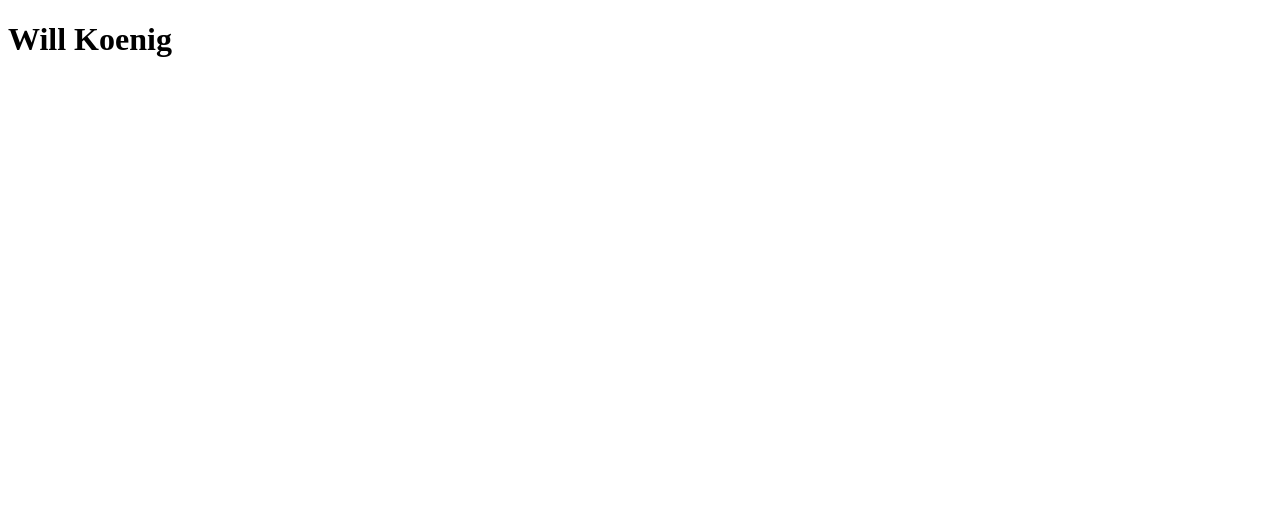
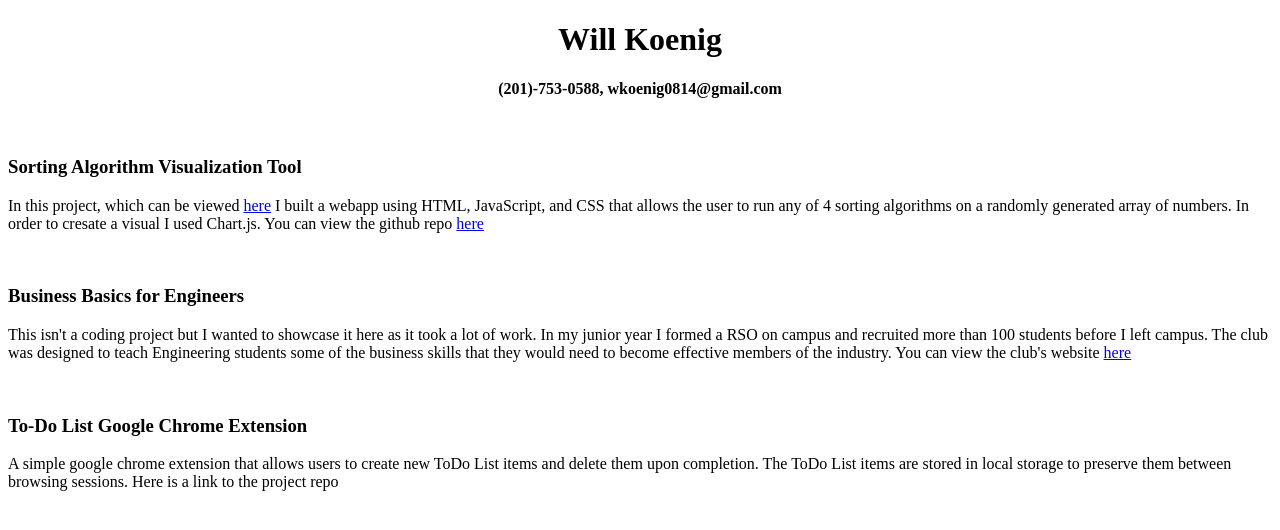
Before and after one commit to willk0814/willKoenig_portfolio, a plain HTML site: page index.html in a window 1280 px wide. Drawn offline with Linux system fonts and the light colour scheme.

Commit message:
CSS file linked

```diff
--- /dev/null
+++ b/index.css
@@ -0,0 +1,8 @@
+h1 {
+    text-align: center;
+}
+
+h4 {
+    text-align: center;
+    text-emphasis: none;
+}
--- a/index.html
+++ b/index.html
@@ -5,8 +5,31 @@
     <meta name="viewport" content="width=device-width, initial-scale=1.0">
     <meta http-equiv="X-UA-Compatible" content="ie=edge">
     <title>Document</title>
+    <link rel="stylesheet" href="index.css">
 </head>
 <body>
     <h1>Will Koenig</h1>
+    <h4>(201)-753-0588, wkoenig0814@gmail.com</h4>
+
+    <br>
+    <div class="portfolio_element">
+        <h3>Sorting Algorithm Visualization Tool</h3>
+        <p>In this project, which can be viewed <a href="https://willk0814.github.io/arraySortingVisualizer">here</a> I built a webapp using HTML, JavaScript, and CSS that allows the user to run any of 4 sorting algorithms on a randomly generated array of numbers.  In order to cresate a visual I used Chart.js.  You can view the github repo <a href="https://github.com/willk0814/arraySortingVisualizer">here</a></p>
+    </div>
+    <br>
+
+    <div class="portfolio_element">
+        <h3>Business Basics for Engineers</h3>
+        <p>This isn't a coding project but I wanted to showcase it here as it took a lot of work.  In my junior year I formed a RSO on campus and recruited more than 100 students before I left campus.  The club was designed to teach Engineering students some of the business skills that they would need to become effective members of the industry.  You can view the club's website <a href="https://willk0814.github.io/BBE_Website/">here</a></p>
+    </div>
+    <br>
+
+    <div class="portfolio_elemet">
+        <h3>To-Do List Google Chrome Extension</h3>
+        <p>A simple google chrome extension that allows users to create new ToDo List items and delete them upon completion.  The ToDo List items are stored in local storage to preserve them between browsing sessions.  Here is a link to the project repo</p>
+
+    </div>
+
+
 </body>
 </html>
```
